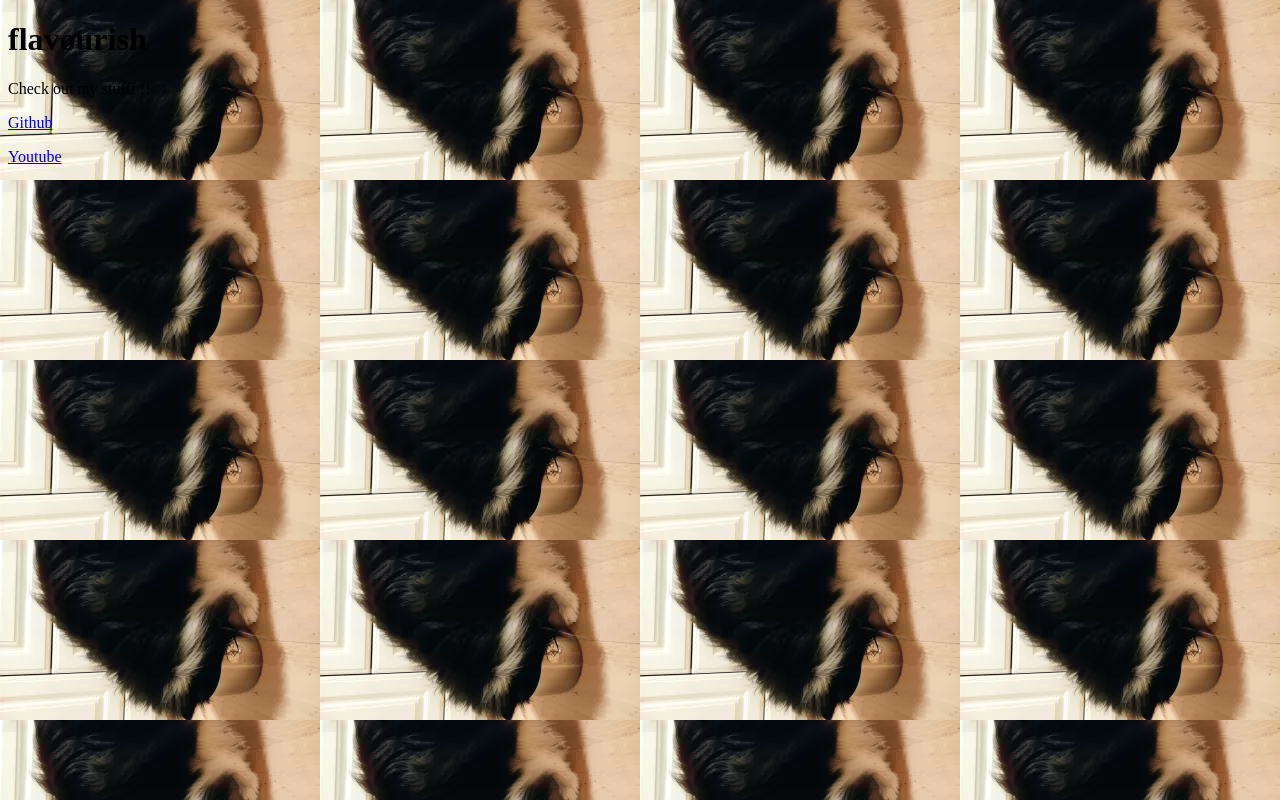
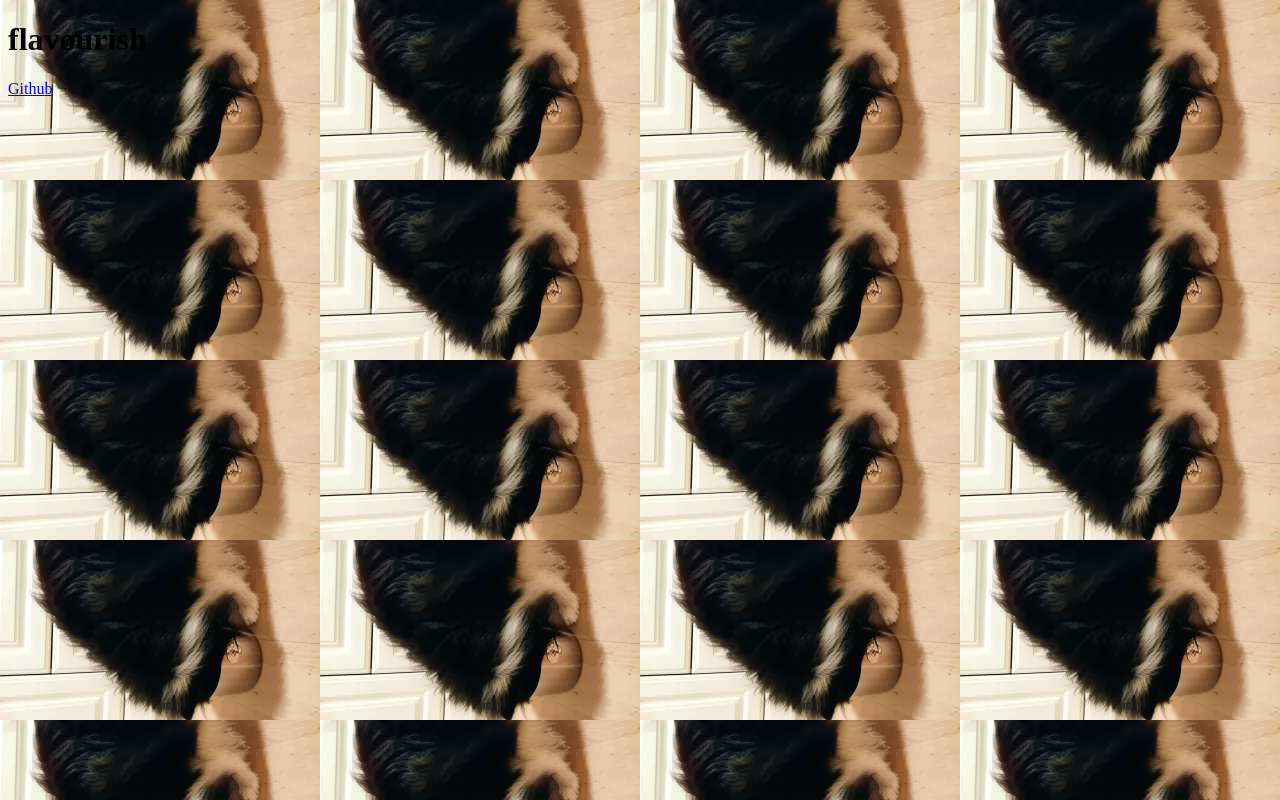
Before and after one commit to Flavourish/Flavourish.github.io, a plain HTML site: page index.html in a window 1280 px wide. Drawn offline with Linux system fonts and the light colour scheme.

Commit message:
Update index.html

```diff
--- a/index.html
+++ b/index.html
@@ -9,11 +9,11 @@ body {
  </head>
 <body>
 <h1>flavourish</h1>
-<p>Check out my stufff !!</p>
+<p></p>
  <a href="https://github.com/Flavourish">Github</a>
  <p>
 
  </p>
- <a href="https://www.youtube.com/channel/UCD4MEQyG7SaVTlyLxp4cqQg">Youtube</a>
+
 </body>
 </html>
```
